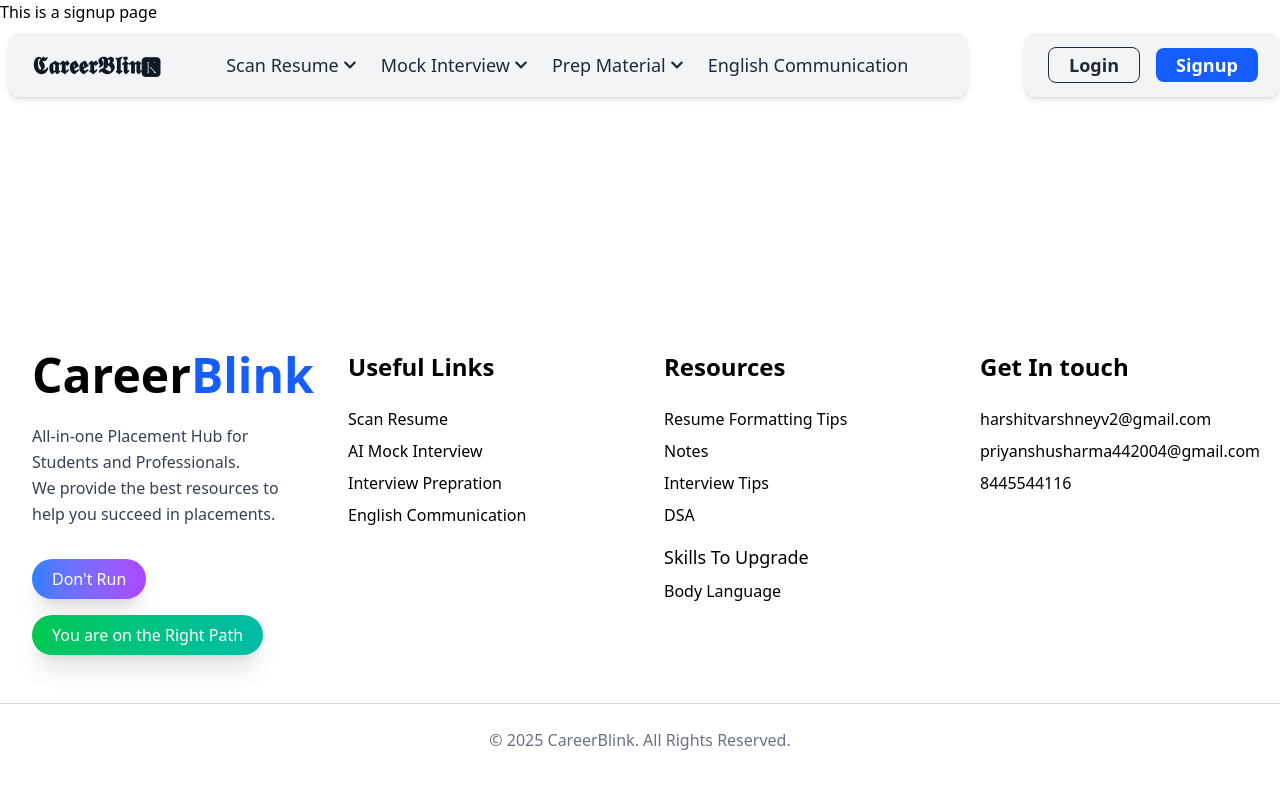
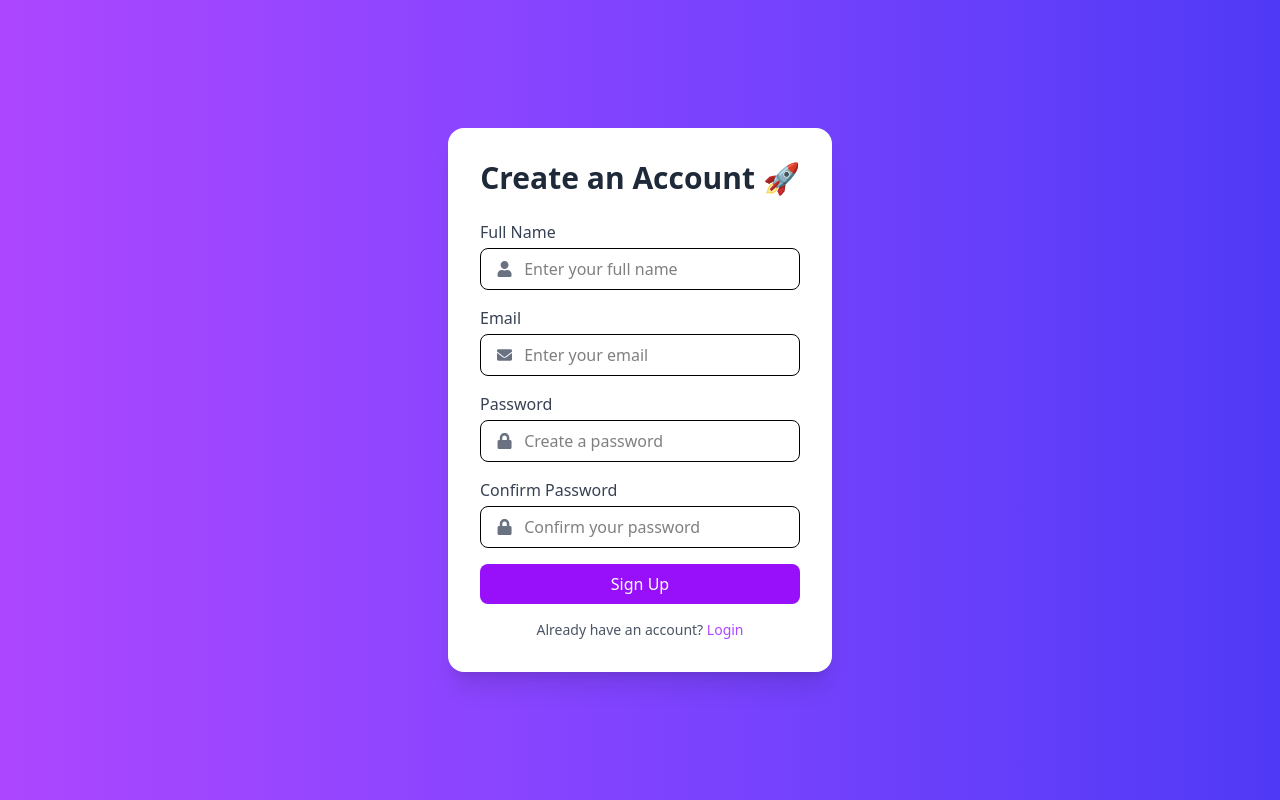
Before and after one commit to priyanshu442004/Career-Blink, a React (Vite) app in the folder Client/: page /Signup in a window 1280 px wide. Built offline with nearby package versions, Linux system fonts and the light colour scheme.

Commit message:
Login signup page

```diff
--- a/Client/src/layout/Rootlayout.jsx
+++ b/Client/src/layout/Rootlayout.jsx
@@ -6,13 +6,14 @@ import Footer from "../component/Footer";
 const Rootlayout = () =>{
 
     const location = useLocation();
+  const hideHeaderFooter = ["/login", "/signup"].includes((location.pathname).toLowerCase());
     return(
         <div className="flex flex-col min-h-screen">
-          <NavBar/>
+          {!hideHeaderFooter && <NavBar />}
           <main className="flex-grow">
         <Outlet />
       </main>
-           <Footer />
+      {!hideHeaderFooter && <Footer />}
         </div>
     )
 }
--- a/Client/src/pages/Login-Signup/Login.jsx
+++ b/Client/src/pages/Login-Signup/Login.jsx
@@ -1,11 +1,76 @@
-import React from "react";
+import React, { useState } from "react";
+import { useNavigate } from "react-router-dom";
+import { FaEnvelope, FaLock } from "react-icons/fa";
 
-const Login = () =>{
-    return (
-        <div>
-            <h1>This is a login page</h1>
-        </div>
-    )
-}
+const Login = () => {
+  const [email, setEmail] = useState("");
+  const [password, setPassword] = useState("");
+  const navigate = useNavigate();
 
-export default Login
+  const handleSubmit = (e) => {
+    e.preventDefault();
+    console.log("Email:", email, "Password:", password);
+    navigate("/");
+  };
+
+  return (
+    <div className="flex justify-center items-center h-screen bg-gradient-to-r from-blue-500 to-purple-600">
+      <div className="bg-white p-8 rounded-2xl shadow-xl w-96 animate-fade-in">
+        <h2 className="text-3xl font-bold text-center text-gray-800 mb-6">
+          Welcome Back! 👋
+        </h2>
+        <form onSubmit={handleSubmit}>
+          {/* Email Field */}
+          <div className="mb-4">
+            <label className="block text-gray-700 font-medium mb-1">Email</label>
+            <div className="flex items-center border rounded-lg px-4 py-2 focus-within:ring-2 focus-within:ring-blue-400">
+              <FaEnvelope className="text-gray-500" />
+              <input
+                type="email"
+                value={email}
+                onChange={(e) => setEmail(e.target.value)}
+                placeholder="Enter your email"
+                className="w-full pl-3 outline-none bg-transparent"
+                required
+              />
+            </div>
+          </div>
+
+          {/* Password Field */}
+          <div className="mb-4">
+            <label className="block text-gray-700 font-medium mb-1">Password</label>
+            <div className="flex items-center border rounded-lg px-4 py-2 focus-within:ring-2 focus-within:ring-blue-400">
+              <FaLock className="text-gray-500" />
+              <input
+                type="password"
+                value={password}
+                onChange={(e) => setPassword(e.target.value)}
+                placeholder="Enter your password"
+                className="w-full pl-3 outline-none bg-transparent"
+                required
+              />
+            </div>
+          </div>
+
+          {/* Submit Button */}
+          <button
+            type="submit"
+            className="w-full bg-blue-600 hover:bg-blue-700 text-white py-2 rounded-lg font-medium transition duration-300 transform hover:scale-105"
+          >
+            Login
+          </button>
+
+          {/* Register Link */}
+          <p className="text-center text-sm text-gray-600 mt-4">
+            Don't have an account?{" "}
+            <span
+            onClick={() => navigate("/Signup")}
+            className="text-blue-500 hover:underline cursor-pointer">Register</span>
+          </p>
+        </form>
+      </div>
+    </div>
+  );
+};
+
+export default Login;
--- a/Client/src/pages/Login-Signup/Signup.jsx
+++ b/Client/src/pages/Login-Signup/Signup.jsx
@@ -1,11 +1,125 @@
-import React from "react";
+import React, { useState } from "react";
+import { useNavigate } from "react-router-dom";
+import { FaUser, FaEnvelope, FaLock } from "react-icons/fa";
 
-const Signup = () =>{
-    return (
-        <div>
-            <h1>This is a signup page </h1>
-        </div>
-    )
-}
+const Signup = () => {
+  const [formData, setFormData] = useState({
+    fullName: "",
+    email: "",
+    password: "",
+    confirmPassword: "",
+  });
 
-export default Signup
+  const navigate = useNavigate();
+
+  const handleChange = (e) => {
+    setFormData({ ...formData, [e.target.name]: e.target.value });
+  };
+
+  const handleSubmit = (e) => {
+    e.preventDefault();
+    if (formData.password !== formData.confirmPassword) {
+      alert("Passwords do not match!");
+      return;
+    }
+    console.log("Signup Data:", formData);
+    navigate("/dashboard"); // Redirect after signup
+  };
+
+  return (
+    <div className="flex justify-center items-center h-screen bg-gradient-to-r from-purple-500 to-indigo-600">
+      <div className="bg-white p-8 rounded-2xl shadow-xl w-96 animate-fade-in">
+        <h2 className="text-3xl font-bold text-center text-gray-800 mb-6">
+          Create an Account 🚀
+        </h2>
+        <form onSubmit={handleSubmit}>
+          {/* Full Name */}
+          <div className="mb-4">
+            <label className="block text-gray-700 font-medium mb-1">Full Name</label>
+            <div className="flex items-center border rounded-lg px-4 py-2 focus-within:ring-2 focus-within:ring-purple-400">
+              <FaUser className="text-gray-500" />
+              <input
+                type="text"
+                name="fullName"
+                value={formData.fullName}
+                onChange={handleChange}
+                placeholder="Enter your full name"
+                className="w-full pl-3 outline-none bg-transparent"
+                required
+              />
+            </div>
+          </div>
+
+          {/* Email */}
+          <div className="mb-4">
+            <label className="block text-gray-700 font-medium mb-1">Email</label>
+            <div className="flex items-center border rounded-lg px-4 py-2 focus-within:ring-2 focus-within:ring-purple-400">
+              <FaEnvelope className="text-gray-500" />
+              <input
+                type="email"
+                name="email"
+                value={formData.email}
+                onChange={handleChange}
+                placeholder="Enter your email"
+                className="w-full pl-3 outline-none bg-transparent"
+                required
+              />
+            </div>
+          </div>
+
+          {/* Password */}
+          <div className="mb-4">
+            <label className="block text-gray-700 font-medium mb-1">Password</label>
+            <div className="flex items-center border rounded-lg px-4 py-2 focus-within:ring-2 focus-within:ring-purple-400">
+              <FaLock className="text-gray-500" />
+              <input
+                type="password"
+                name="password"
+                value={formData.password}
+                onChange={handleChange}
+                placeholder="Create a password"
+                className="w-full pl-3 outline-none bg-transparent"
+                required
+              />
+            </div>
+          </div>
+
+          {/* Confirm Password */}
+          <div className="mb-4">
+            <label className="block text-gray-700 font-medium mb-1">Confirm Password</label>
+            <div className="flex items-center border rounded-lg px-4 py-2 focus-within:ring-2 focus-within:ring-purple-400">
+              <FaLock className="text-gray-500" />
+              <input
+                type="password"
+                name="confirmPassword"
+                value={formData.confirmPassword}
+                onChange={handleChange}
+                placeholder="Confirm your password"
+                className="w-full pl-3 outline-none bg-transparent"
+                required
+              />
+            </div>
+          </div>
+
+          {/* Submit Button */}
+          <button
+            type="submit"
+            className="w-full bg-purple-600 hover:bg-purple-700 text-white py-2 rounded-lg font-medium transition duration-300 transform hover:scale-105"
+          >
+            Sign Up
+          </button>
+
+          {/* Already have an account? */}
+          <p className="text-center text-sm text-gray-600 mt-4">
+            Already have an account?{" "}
+            <span
+            onClick={() => navigate("/login")}
+            className="text-purple-500 hover:underline cursor-pointer">Login</span>
+          </p>
+        </form>
+      </div>
+    </div>
+  );
+};
+
+export default Signup;
```
